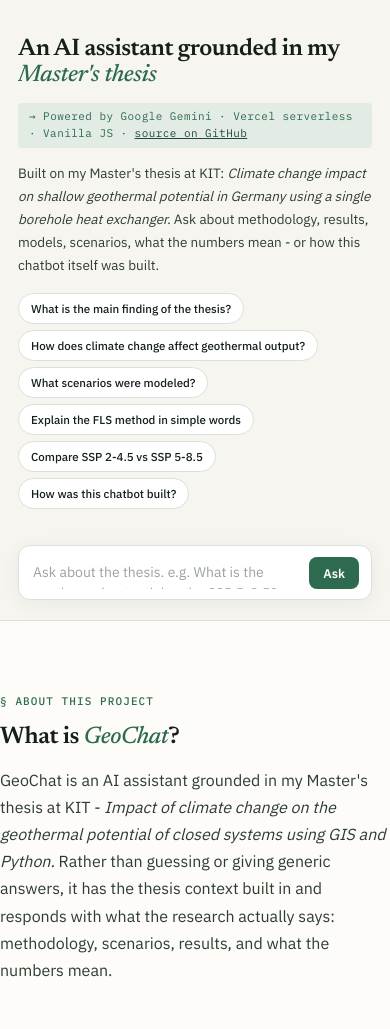
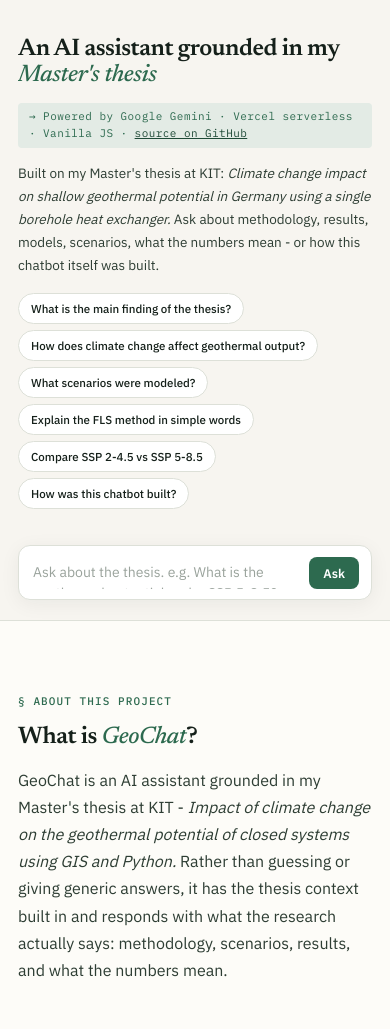
Before and after one commit to VaibhavJ97/geochat, a website: page index.html in a window 390 px wide. Shown: the part 71-1100 px from the top of the page. Drawn offline with Linux system fonts and the light colour scheme.

Commit message:
Adjust padding for explainer sections in CSS

```diff
--- a/index.html
+++ b/index.html
@@ -100,7 +100,7 @@ main.chat-main { flex: 1; max-width: 900px; width: 100%; margin: 0 auto; padding
 
 /* ============ EXPLAINER SECTIONS (homepage section style) ============ */
 .explainer-wrap { background: var(--bg-alt); border-top: 1px solid var(--line); padding: 60px 0; }
-.explainer-section { padding: 40px 0; max-width: var(--max); margin: 0 auto; padding-left: var(--gutter); padding-right: var(--gutter); }
+.explainer-section { padding: 40px var(--gutter); max-width: var(--max); margin: 0 auto; }
 .explainer-section + .explainer-section { border-top: 1px solid var(--line); }
 .sec-header { margin-bottom: 36px; }
 .sec-eyebrow { font-family: var(--font-mono); font-size: 12px; letter-spacing: 0.1em; text-transform: uppercase; font-weight: 500; color: var(--accent); margin-bottom: 16px; }
@@ -165,7 +165,7 @@ body.embed main.chat-main { padding: 16px; }
   #composer { padding: 12px 14px; }
   #input { font-size: 14px; }
   #send { padding: 9px 18px; font-size: 13px; }
-  .explainer-section { padding: 32px 0; }
+  .explainer-section { padding: 32px var(--gutter); }
   .sec-header h2 { font-size: clamp(24px, 6vw, 34px); }
   .sec-header { margin-bottom: 24px; }
   .how-grid { grid-template-columns: 1fr; gap: 14px; }
@@ -190,7 +190,7 @@ body.embed main.chat-main { padding: 16px; }
   #input { font-size: 14px; padding: 6px 2px; }
   #send { padding: 8px 14px; font-size: 12.5px; }
   .explainer-wrap { padding: 44px 0; }
-  .explainer-section { padding: 28px 0; }
+  .explainer-section { padding: 28px var(--gutter); }
   .sec-eyebrow { font-size: 11px; margin-bottom: 14px; }
   .how-step h4 { font-size: 18px; }
   .how-step p { font-size: 13px; }
```
